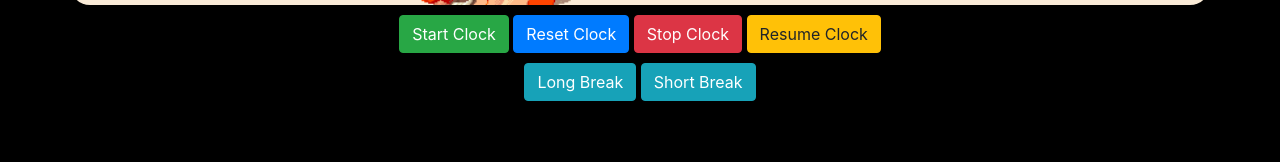
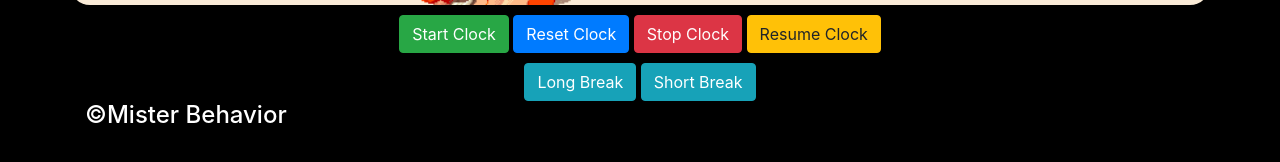
Before and after one commit to christopherguyton/StreetFighterPomodoro, a plain HTML site: page index.html in a window 1280 px wide. Shown: the part 398-560 px from the top of the page. Drawn offline with nearby package versions, Linux system fonts and the light colour scheme.

Commit message:
added copyright

```diff
--- a/index.html
+++ b/index.html
@@ -20,7 +20,6 @@ Pomodoro Timer</h1>
     <h2 class="seconds"  id="seconds"></h2>
 </div>
 </div>
-
 <div class="container button-container1">
     <button class="start-clock btn btn-success" id="start-button">Start Clock</button>
     <button class="reset-clock btn btn-primary" id="reset-button">Reset Clock</button>
@@ -30,6 +29,9 @@ Pomodoro Timer</h1>
 <div class="container button-container2">
     <button class="start-clock btn btn-info" id="long-break">Long Break</button>
     <button class="reset-clock btn btn-info" id="short-break">Short Break</button>
+</div>
+<div class="container">
+    <h4 class="copyright">&copy;Mister Behavior</h4>
 </div>
 
 
--- a/styles.css
+++ b/styles.css
@@ -26,3 +26,7 @@ body {
     font-family: fantasy;
     margin-left: 50px;
 }
+
+.copyright {
+    color: white;
+}
```
